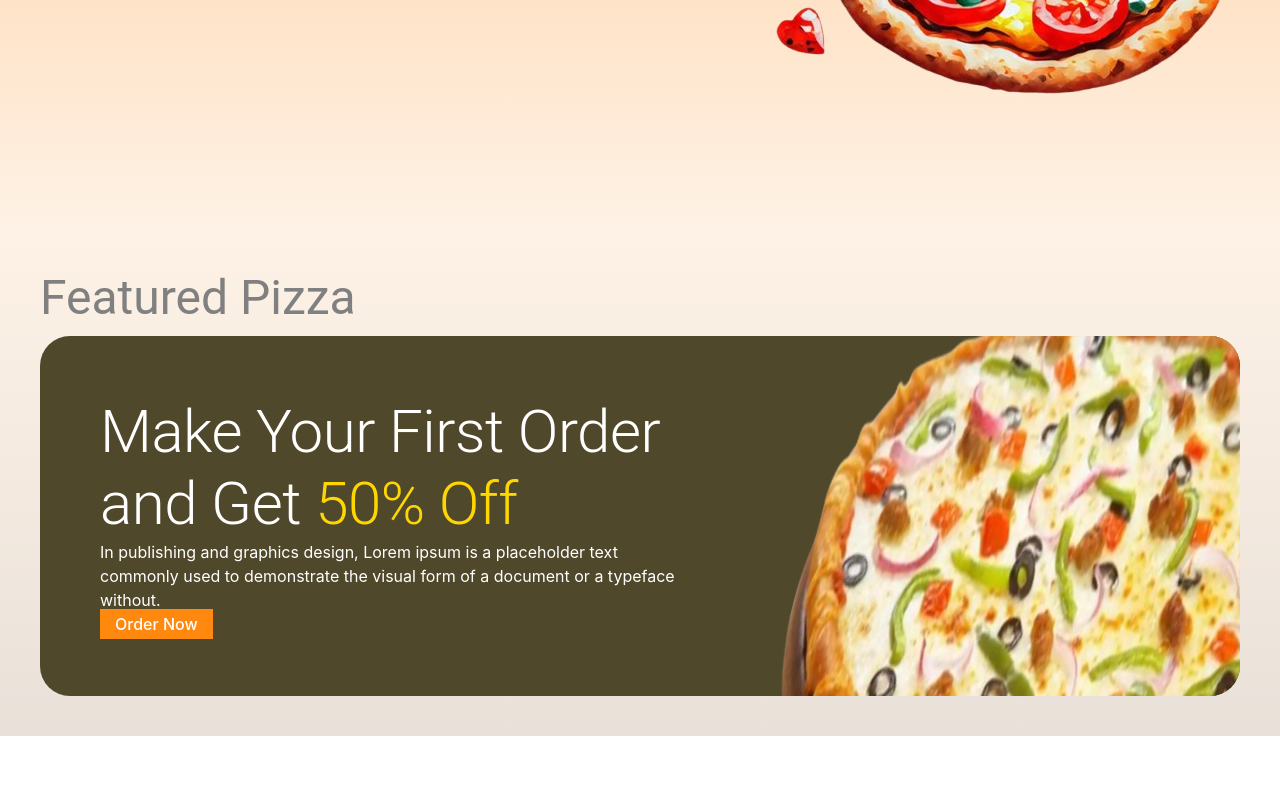
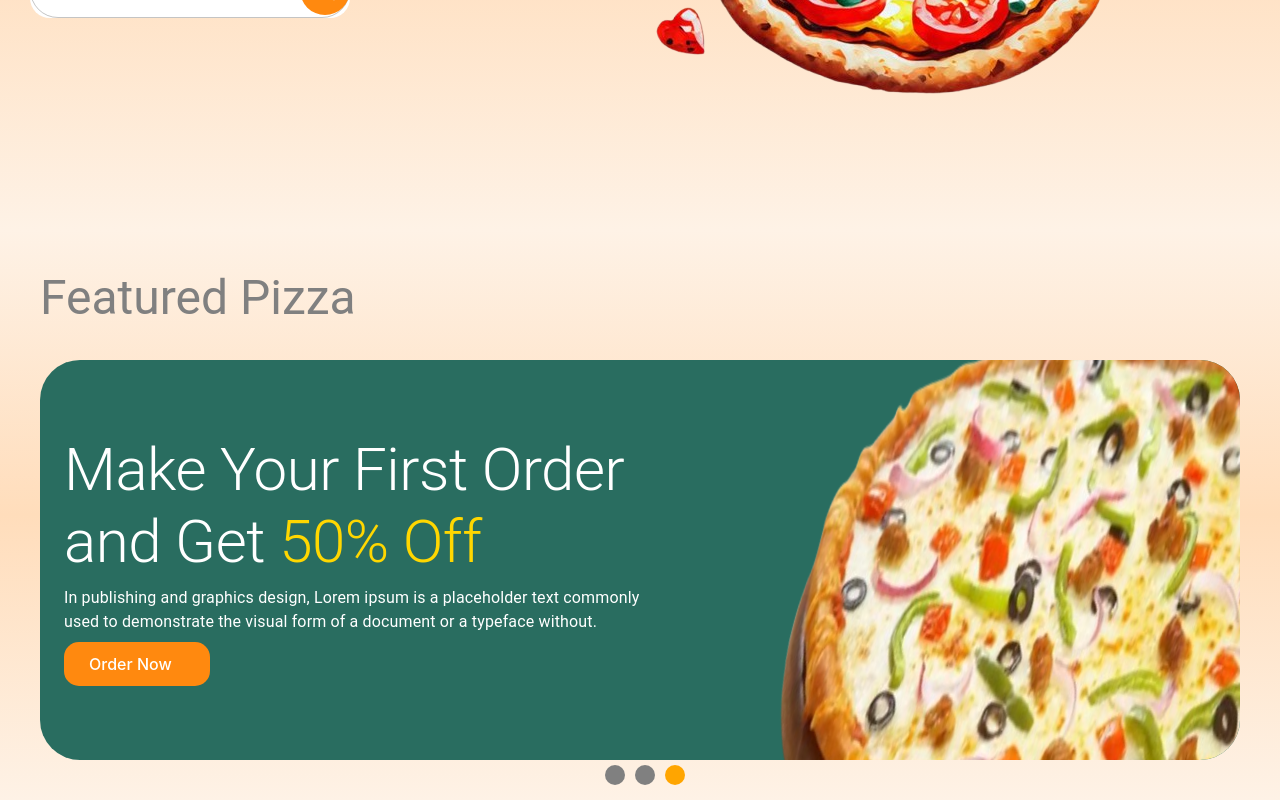
Before and after one commit to Abe-Tiz/pizza-ordering, a React (Vite) app in the folder frontend/: page / in a window 1280 px wide. Shown: the part 410-1210 px from the top of the page. Before the commit the page ends 1146 px from the top, so only its background shows below. Built offline with nearby package versions, Linux system fonts and the light colour scheme.

Commit message:
featured pizza added

```diff
--- a/frontend/package.json
+++ b/frontend/package.json
@@ -21,7 +21,9 @@
     "react-dom": "^18.3.1",
     "react-redux": "^9.1.2",
     "react-router-dom": "^6.26.2",
+    "react-slick": "^0.30.2",
     "redux-saga": "^1.3.0",
+    "slick-carousel": "^1.8.1",
     "zod": "^3.23.8"
   },
   "devDependencies": {
--- a/frontend/src/components/Button.jsx
+++ b/frontend/src/components/Button.jsx
@@ -4,18 +4,20 @@ import { NavLink } from "react-router-dom";
 
 const Button = ({ title, onClick }) => {
   return (
-    <Box>
+    // <Box>
       <NavLink
         color="inherit"
         style={{
           backgroundColor: "#FF890F",
           color: "white",
-          padding: "5px 15px",
+          padding: "10px 25px",
+          width: "6rem",
+          borderRadius:"15px"
         }}
       >
         {title}
       </NavLink>
-    </Box>
+    // </Box>
   );
 };
 
--- a/frontend/src/components/FeaturedPizza.jsx
+++ b/frontend/src/components/FeaturedPizza.jsx
@@ -1,28 +1,58 @@
+import React, { useEffect, useRef } from "react";
 import { Box, Container, Typography } from "@mui/material";
-import React from "react";
 import Button from "./Button";
 import pizzaImage from "../assets/images/pizza-featured.png";
 
-const FeaturedPizza = () => {
+const FeaturedPizza = ({background}) => {
+  const pizzaRef = useRef(null);
+
+  useEffect(() => {
+    const timer = setTimeout(() => {
+      if (pizzaRef.current) {
+        pizzaRef.current.style.opacity = 1;
+        pizzaRef.current.style.transform = "translateX(0)";
+      }
+    }, 1000);
+
+    return () => clearTimeout(timer);
+  }, []);
+
   return (
     <Box
+      ref={pizzaRef}
       sx={{
-        backgroundColor: "#50482B",
+        backgroundColor: background,
         color: "#FFFF",
-        borderRadius: "30px",
+        borderRadius: "40px",
         marginTop: "10px",
-        padding: "20px",
+        // padding: "20px",
         display: "flex",
         position: "relative",
         overflow: "hidden",
+        width: "100%",
+        height: "400px",
+        alignItems: "center",
+        // gap: 0,
+        opacity: 0,
+        transform: "translateX(-100%)",
+        transition: "opacity 300ms ease-out, transform 300ms ease-out",
+        gap:2
       }}
     >
-      <Box sx={{display:"flex",flexDirection:"column",padding:5,width:{xs:"400px",md:"600px"}}}>
+      <Box
+        sx={{
+          display: "flex",
+          flexDirection: "column",
+          padding: 3,
+          width: { xs: "400px", md: "600px" },
+          gap:1
+        }}
+      >
         <Typography variant="h2">
           Make Your First Order and Get{" "}
           <span style={{ color: "#FFD700" }}>50% Off</span>
         </Typography>
-        <Typography variant="p">
+        <Typography variant="body1">
           In publishing and graphics design, Lorem ipsum is a placeholder text
           commonly used to demonstrate the visual form of a document or a
           typeface without.
@@ -35,7 +65,7 @@ const FeaturedPizza = () => {
           top: { xs: -200, md: -145 },
           right: { xs: -200, md: -130 },
           transform: "rotate(15deg)",
-          width: { xs: "70%", md: "50%" },
+          width: { xs: "60%", md: "50%" },
           height: "auto",
         }}
       >
--- a/frontend/src/components/Hero.jsx
+++ b/frontend/src/components/Hero.jsx
@@ -12,11 +12,20 @@ const Hero = () => {
           background: "linear-gradient(to bottom, #FEF2E6, #FFDDBB,#FEF2E6)",
           padding: "70px 30px",
           display: "flex",
-          justifyContent: "space-between",
-          width:"full"
+          display: "flex",
+          position: "relative",
+          overflow: "hidden",
+          // width: "100%",
+          alignItems: "center",
         }}
       >
-        <Box sx={{ display: "flex", flexDirection: "column", width: "50rem" }}>
+        <Box
+          sx={{
+            display: "flex",
+            flexDirection: "column",
+            width: { xs: "400px", md: "600px" },
+          }}
+        >
           <Typography variant="h1" sx={{ color: "#FF890F", font: "bold" }}>
             Order us
           </Typography>
@@ -41,7 +50,6 @@ const Hero = () => {
                 },
                 width: { xs: "100%", sm: "20rem" },
               }}
-              // inputProps={{ tabIndex: -1 }}
             />
             <Box
               sx={{
@@ -59,7 +67,7 @@ const Hero = () => {
             </Box>
           </Box>
         </Box>
-        {/* <Box> */}
+
         <img
           src={pizzaImage}
           alt="hero Image"
@@ -69,7 +77,6 @@ const Hero = () => {
             backgroundColor: "transparent",
           }}
         />
-        {/* </Box> */}
       </Box>
 
       <Featured />
--- a/frontend/src/layout/Main.jsx
+++ b/frontend/src/layout/Main.jsx
@@ -9,6 +9,8 @@ const Main = () => {
     <Box
       sx={{
         background: "linear-gradient(to bottom, #FEF2E6, #FFDDBB, #FEF3E7)",
+        width: "100vw",
+        overflowX:"hidden"
       }}
     >
       <Header />
--- a/frontend/src/pages/Featured.jsx
+++ b/frontend/src/pages/Featured.jsx
@@ -1,19 +1,85 @@
+import React, { useState } from "react";
 import { Box, Typography } from "@mui/material";
-import React from "react";
+import Slider from "react-slick";
 import FeaturedPizza from "../components/FeaturedPizza";
+import "slick-carousel/slick/slick.css";
+import "slick-carousel/slick/slick-theme.css";
+import { styled } from "@mui/system";
+
+const CustomDot = styled("div")(({ theme, active }) => ({
+  width: 20,
+  height: 20,
+  borderRadius: "50%",
+  backgroundColor: active ? "orange" : "gray",
+  display: "inline-block",
+  margin: "0 5px",
+}));
 
 const Featured = () => {
+  const [direction, setDirection] = useState("left");
+
+  const settings = {
+    dots: true,
+    infinite: true,
+    speed: 400,
+    slidesToShow: 1,
+    slidesToScroll: 1,
+    autoplay: true,
+    autoplaySpeed: 2000,
+    centerMode: true,
+    centerPadding: 0,
+    arrows: false,
+    afterChange: (current) => {
+      if (current === 2 && direction === "left") {
+        setDirection("right");
+      } else if (current === 1 && direction === "right") {
+        setDirection("left");
+      }
+    },
+    appendDots: (dots) => (
+      <Box>
+        <ul
+          style={{
+            margin: "0px",
+            padding: "0px",
+            display: "flex",
+            justifyContent: "center",
+          }}
+        >
+          {dots.map((dot, index) => (
+            <li key={index} style={{ listStyle: "none" }}>
+              <CustomDot
+                active={dot.props.className.includes("slick-active")}
+              />
+            </li>
+          ))}
+        </ul>
+      </Box>
+    ),
+    customPaging: (i) => <CustomDot />,
+  };
+
   return (
     <Box
       sx={{
-        background: "linear-gradient(to bottom, #FEF2E6, #e9e1d9)",
+        background: "linear-gradient(to bottom, #FEF2E6, #FFDDBB,#FEF2E6)",
         padding: "40px",
       }}
     >
-      <Typography variant="h3" sx={{ color: "gray" }}>
+      <Typography variant="h3" sx={{ color: "gray", marginBottom: "1.5rem" }}>
         Featured Pizza
       </Typography>
-      <FeaturedPizza />
+      <Slider {...settings} rtl={direction === "right"}>
+        <Box style={{ margin: "0 15px", width: "300px", height: "400px" }}>
+          <FeaturedPizza background="#50482B" />
+        </Box>
+        <Box style={{ margin: "0 15px", width: "300px", height: "400px" }}>
+          <FeaturedPizza background="#296D60" />
+        </Box>
+        <Box style={{ margin: "0 15px", width: "300px", height: "400px" }}>
+          <FeaturedPizza background="#2e3030" />
+        </Box>
+      </Slider>
     </Box>
   );
 };
```
Also changed, not shown: 1 other file (tests, documents, lock files or other folders). Lines whose indentation alone changed are shown as unchanged.
